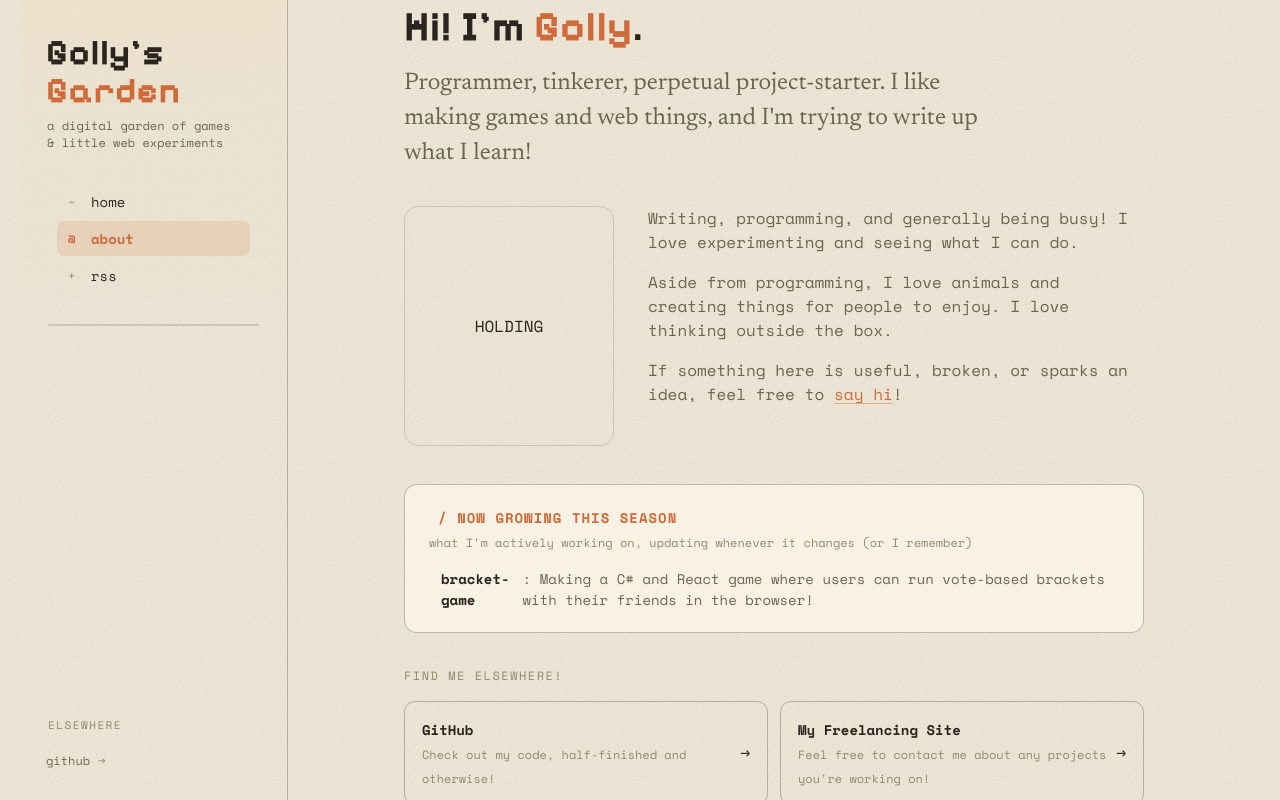
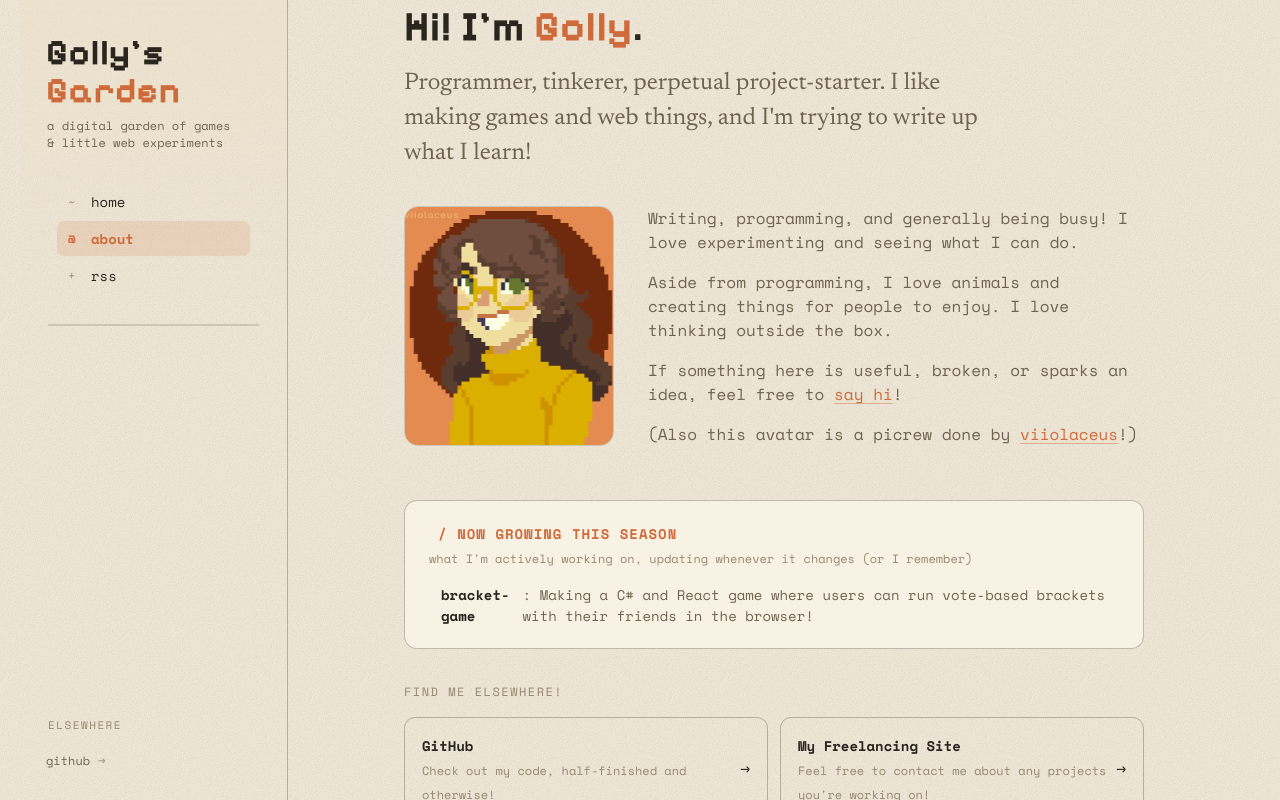
Before and after one commit to CasColucci/gollys-blog, a SvelteKit app: page /about in a window 1280 px wide. Shown: the top 800 px of the page. Built offline with nearby package versions, Linux system fonts and the light colour scheme.

Commit message:
Updated icon and links

```diff
--- a/src/routes/+layout.svelte
+++ b/src/routes/+layout.svelte
@@ -12,6 +12,7 @@
 </script>
 
 <svelte:head>
+	<title>Golly's Garden</title>
 	<link rel="icon" href={favicon} />
 </svelte:head>
 
--- a/src/routes/about/+page.svelte
+++ b/src/routes/about/+page.svelte
@@ -8,11 +8,12 @@
     <h1>Hi! I'm <span class="highlight">Golly</span>.</h1>
     <p class="about-lead">Programmer, tinkerer, perpetual project-starter. I like making games and web things, and I'm trying to write up what I learn!</p>
     <div class="about-grid">
-        <div class="avatar">HOLDING</div>
+        <div class="avatar"><img src="/Avatar.png" alt="My Icon"></div>
         <div class="about-bio">
             <p>Writing, programming, and generally being busy! I love experimenting and seeing what I can do.</p>
             <p>Aside from programming, I love animals and creating things for people to enjoy. I love thinking outside the box.</p>
-            <p>If something here is useful, broken, or sparks an idea, feel free to <a href="#">say hi</a>!</p>
+            <p>If something here is useful, broken, or sparks an idea, feel free to <a href="mailto:golly@zegollygosh.com">say hi</a>!</p>
+            <p>(Also this avatar is a picrew done by <a href="https://picrew.me/en/image_maker/112842">viiolaceus</a>!)</p>
         </div>
     </div>
 
@@ -92,6 +93,12 @@
         align-items: center;
         justify-content: center;
         text-align: center;
+
+        img {
+            width: 100%;
+            height: 100%;
+            object-fit: cover;
+        }
     }
 
     .about-bio {
@@ -218,7 +225,12 @@
         main {
             padding: 28px 22px 56px;
         }
+        .biglinks {
+            grid-template-columns: 1fr;
+        }
+    }
 
+    @media(max-width: 500px) {
         .about-grid {
             grid-template-columns: 1fr;
         }
@@ -226,9 +238,5 @@
         .avatar {
             height: 200px;
         }
-
-        .biglinks {
-            grid-template-columns: 1fr;
-        }
     }
 </style>
```
Also changed, not shown: static/Avatar.png (added).
